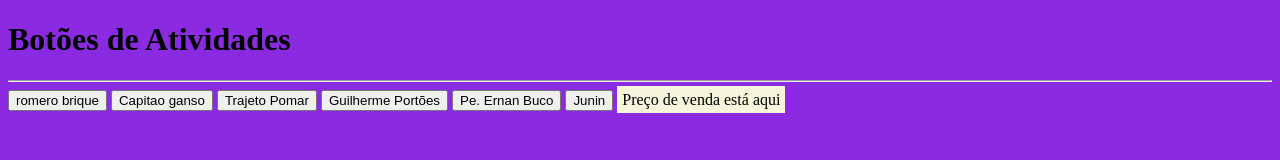
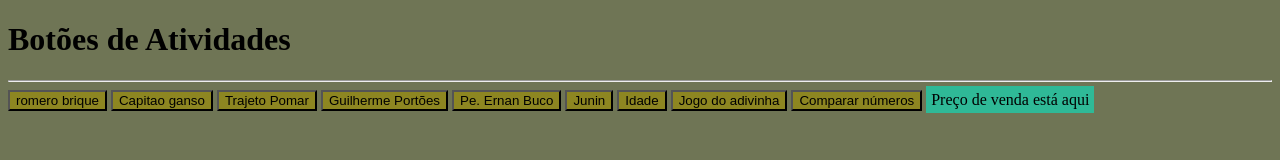
Before and after one commit to camillacord/senai-primeira-fase, a plain HTML site: page 01-js/03 css/index.html in a window 1280 px wide. Drawn offline with Linux system fonts and the light colour scheme.

Commit message:
atualização

```diff
--- a/01-js/03 css/atividades.js
+++ b/01-js/03 css/atividades.js
@@ -103,3 +103,34 @@ function salario(){
 
   document.getElementById("resultado").innerHTML = "O valor recebido por dia é de R$" + valorDia
 }
+function calculoIdade(){
+  let resposta = document.getElementById("resultado")
+  let idade
+
+  idade= Number(prompt("digite aqui sua idade:"))
+
+  if(idade>18){resposta.innerHTML = "você é maior de idade"}
+  else{resposta.innerHTML="você não é maior de idade"}
+
+}
+let resposta = document.getElementById("resultado")
+
+function adivinha(){
+
+  let numero = Math.ceil(Math.random()*3)
+
+ let chute = Number(prompt("Digite um número de 0 a 10 aqui:"))
+
+    if (numero==chute){ resposta.innerHTML= "você acertou!!"}
+    else{resposta.innerHTML="você errou, tente novamente mais tarde..."}
+     }
+
+function comparacao(){
+      let numeroUm, numeroDois
+
+      numeroUm = Number(prompt("Digite aqui um número:"))
+      numeroDois = Number(prompt("Digite outro número aqui:"))
+
+    if (numeroUm>numeroDois){ resposta.innerHTML="o " + numeroUm + "é maior!"}
+    else{ resposta.innerHTML= "o "+numeroDois+ "é maior"}
+  }
--- a/01-js/03 css/index.html
+++ b/01-js/03 css/index.html
@@ -15,6 +15,9 @@
 <button onclick="calculoDeEmpresa()">Guilherme Portões</button>
 <button onclick="calculoDaIgreja()"> Pe. Ernan Buco</button>
 <button onclick="salario()">Junin</button>
+<button onclick="calculoIdade()">Idade</button>
+<button onclick="adivinha()">Jogo do adivinha </button>
+<button onclick="comparacao()">Comparar números</button>
 
     <output id="resultado">Preço de venda está aqui</output>
     <script src="atividades.js"></script>
--- a/01-js/03 css/style.css
+++ b/01-js/03 css/style.css
@@ -1,12 +1,17 @@
 body {
-    background-color: blueviolet;
+    background-color: rgb(111, 117, 85);
 
 }
 
 output{
 
-    background-color: beige;
+    background-color: rgb(47, 185, 151);
     color: black;
     padding: 5px;
+    font-kerning: var(font-kerning);
+}
 
+button{
+
+    background-color: rgb(141, 134, 33);
 }
```
